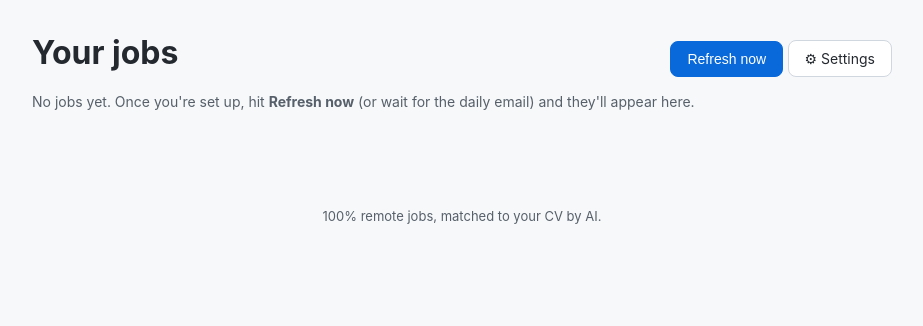
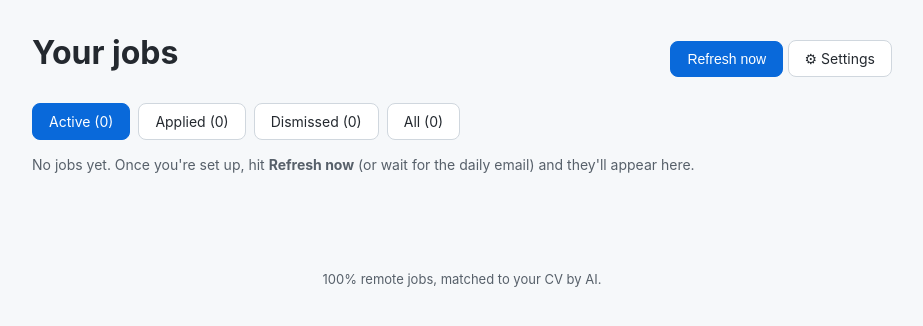
Before and after one commit to RubenKid/remote-job-radar, a FastAPI app: page /dashboard in a window 1280 px wide. Shown: the part 49-375 px from the top of the page, without its empty margins (178-1101 px from the left). Run offline with FastAPI, Linux system fonts and the light colour scheme; the visitor is signed in with stand-in values (Sample User, id 1); tables that the repository leaves empty hold one stand-in row (values such as "Sample post").

Commit message:
Add exclude-keywords + dismiss/status filters
- Settings: editable 'Exclude words' (profile.excluded_roles) — any job whose
  title contains one is hidden. Kills recurring noise (e.g. manager/crypto).
- Dashboard: dismiss/restore a job; filter tabs (Active / Applied / Dismissed /
  All) with counts. MatchedJob.dismissed column + auto-migration.

Co-Authored-By: Claude Opus 4.8 (1M context) <noreply@anthropic.com>

```diff
--- a/src/job_radar/web/app.py
+++ b/src/job_radar/web/app.py
@@ -14,7 +14,7 @@ from fastapi import FastAPI, Form, Request, UploadFile
 from fastapi.responses import HTMLResponse, JSONResponse, RedirectResponse
 from fastapi.staticfiles import StaticFiles
 from fastapi.templating import Jinja2Templates
-from sqlalchemy import select
+from sqlalchemy import func, select
 from starlette.middleware.sessions import SessionMiddleware
 
 from ..common.config import Config
@@ -95,14 +95,17 @@ def create_app() -> FastAPI:
             session.expunge(s)
             return s
 
-    def _matches_for(user_id: int, limit: int = 300) -> list[dict]:
+    def _matches_for(user_id: int, show: str = "active", limit: int = 300) -> list[dict]:
         Session = get_sessionmaker()
         with Session() as session:
-            rows = session.scalars(
-                select(MatchedJob)
-                .where(MatchedJob.user_id == user_id)
-                .limit(limit)
-            ).all()
+            q = select(MatchedJob).where(MatchedJob.user_id == user_id)
+            if show == "applied":
+                q = q.where(MatchedJob.applied.is_(True), MatchedJob.dismissed.is_(False))
+            elif show == "dismissed":
+                q = q.where(MatchedJob.dismissed.is_(True))
+            elif show != "all":  # "active" (default)
+                q = q.where(MatchedJob.dismissed.is_(False), MatchedJob.applied.is_(False))
+            rows = session.scalars(q.limit(limit)).all()
             items = [
                 {
                     "id": m.id,
@@ -114,6 +117,7 @@ def create_app() -> FastAPI:
                     "score": m.score,
                     "recommendation": m.recommendation,
                     "applied": m.applied,
+                    "dismissed": m.dismissed,
                     "posted": humanize_age(m.published_at),
                     "_dt": parse_date(m.published_at),
                     "reasons": json.loads(m.reasons or "[]"),
@@ -121,12 +125,25 @@ def create_app() -> FastAPI:
                 }
                 for m in rows
             ]
-            # Not-applied first, then newest posting first (unknown dates last).
             epoch = datetime(1970, 1, 1, tzinfo=UTC)
             items.sort(key=lambda x: (x["applied"], -(x["_dt"] or epoch).timestamp()))
             for x in items:
                 del x["_dt"]
             return items
+
+    def _match_counts(user_id: int) -> dict:
+        Session = get_sessionmaker()
+        with Session() as session:
+            def n(*conds):
+                return session.scalar(
+                    select(func.count()).select_from(MatchedJob)
+                    .where(MatchedJob.user_id == user_id, *conds)
+                ) or 0
+            return {
+                "active": n(MatchedJob.dismissed.is_(False), MatchedJob.applied.is_(False)),
+                "applied": n(MatchedJob.applied.is_(True), MatchedJob.dismissed.is_(False)),
+                "dismissed": n(MatchedJob.dismissed.is_(True)),
+            }
 
     # ----- Landing -----
     @app.get("/", response_class=HTMLResponse)
@@ -196,18 +213,22 @@ def create_app() -> FastAPI:
 
     # ----- Dashboard (jobs first) -----
     @app.get("/dashboard", response_class=HTMLResponse)
-    def dashboard(request: Request, msg: str = "", error: str = ""):
+    def dashboard(request: Request, show: str = "active", msg: str = "", error: str = ""):
         user = _load_user(request)
         if user is None:
             return RedirectResponse("/", status_code=303)
         settings = _settings_for(user.id)
+        if show not in ("active", "applied", "dismissed", "all"):
+            show = "active"
         return templates.TemplateResponse(
             request,
             "dashboard.html",
             {
                 "user": user,
                 "settings": settings,
-                "matches": _matches_for(user.id),
+                "matches": _matches_for(user.id, show),
+                "counts": _match_counts(user.id),
+                "show": show,
                 "msg": msg,
                 "error": error,
             },
@@ -256,7 +277,7 @@ def create_app() -> FastAPI:
         return RedirectResponse("/settings?msg=Sources+updated", status_code=303)
 
     @app.post("/jobs/{match_id}/applied")
-    def toggle_applied(request: Request, match_id: int):
+    def toggle_applied(request: Request, match_id: int, show: str = "active"):
         uid = authmod.current_user_id(request)
         if uid is None:
             return RedirectResponse("/", status_code=303)
@@ -264,7 +285,18 @@ def create_app() -> FastAPI:
             match = session.get(MatchedJob, match_id)
             if match is not None and match.user_id == uid:
                 match.applied = not match.applied
-        return RedirectResponse("/dashboard#matches", status_code=303)
+        return RedirectResponse(f"/dashboard?show={show}", status_code=303)
+
+    @app.post("/jobs/{match_id}/dismiss")
+    def toggle_dismiss(request: Request, match_id: int, show: str = "active"):
+        uid = authmod.current_user_id(request)
+        if uid is None:
+            return RedirectResponse("/", status_code=303)
+        with session_scope() as session:
+            match = session.get(MatchedJob, match_id)
+            if match is not None and match.user_id == uid:
+                match.dismissed = not match.dismissed
+        return RedirectResponse(f"/dashboard?show={show}", status_code=303)
 
     # ----- Settings -----
     @app.post("/settings")
@@ -311,6 +343,27 @@ def create_app() -> FastAPI:
             profile.search_terms = terms
             s.profile_json = profile.model_dump_json()
         return RedirectResponse("/settings?msg=Keywords+updated", status_code=303)
+
+    @app.post("/exclusions")
+    def save_exclusions(request: Request, exclusions: str = Form("")):
+        uid = authmod.current_user_id(request)
+        if uid is None:
+            return RedirectResponse("/", status_code=303)
+        words: list[str] = []
+        seen: set[str] = set()
+        for raw in re.split(r"[,\n]", exclusions):
+            w = raw.strip()
+            if w and w.lower() not in seen:
+                seen.add(w.lower())
+                words.append(w)
+        with session_scope() as session:
+            s = session.scalar(select(Settings).where(Settings.user_id == uid))
+            if s is None or not s.profile_json:
+                return RedirectResponse("/settings?error=Upload+a+CV+first", status_code=303)
+            profile = CandidateProfile.model_validate_json(s.profile_json)
+            profile.excluded_roles = words
+            s.profile_json = profile.model_dump_json()
+        return RedirectResponse("/settings?msg=Exclusions+updated", status_code=303)
 
     # ----- CV upload -> profile -----
     @app.post("/cv")
--- a/src/job_radar/web/templates/dashboard.html
+++ b/src/job_radar/web/templates/dashboard.html
@@ -22,6 +22,14 @@
     your CV in <a href="/settings">Settings</a>.</p>
 </div>
 {% endif %}
+
+<div style="margin-top:14px;display:flex;gap:8px;flex-wrap:wrap">
+  {% set tabs = [('active','Active',counts.active),('applied','Applied',counts.applied),('dismissed','Dismissed',counts.dismissed),('all','All',counts.active+counts.applied+counts.dismissed)] %}
+  {% for key, label, cnt in tabs %}
+  <a href="/dashboard?show={{ key }}" class="btn"
+     style="{% if show == key %}background:#0969da;color:#fff;border-color:#0969da{% endif %}">{{ label }} ({{ cnt }})</a>
+  {% endfor %}
+</div>
 
 <section id="matches" style="margin-top:16px">
   {% if not matches %}
@@ -54,7 +62,12 @@
       <a class="btn btn-primary" href="{{ j.url }}" target="_blank" rel="noopener"
          style="margin-right:8px">Apply →</a>
       <form method="post" action="/jobs/{{ j.id }}/applied" style="display:inline">
-        <button class="btn" type="submit">{{ "Mark as not applied" if j.applied else "Mark as applied" }}</button>
+        <input type="hidden" name="show" value="{{ show }}" />
+        <button class="btn" type="submit">{{ "Not applied" if j.applied else "Applied ✓" }}</button>
+      </form>
+      <form method="post" action="/jobs/{{ j.id }}/dismiss" style="display:inline">
+        <input type="hidden" name="show" value="{{ show }}" />
+        <button class="btn" type="submit">{{ "Restore" if j.dismissed else "Dismiss" }}</button>
       </form>
     </div>
     {% endfor %}
```
Also changed, not shown: src/job_radar/web/db.py (+8 -7 lines), src/job_radar/web/templates/settings.html (+8 -0 lines), tests/test_web.py (+29 -0 lines).
